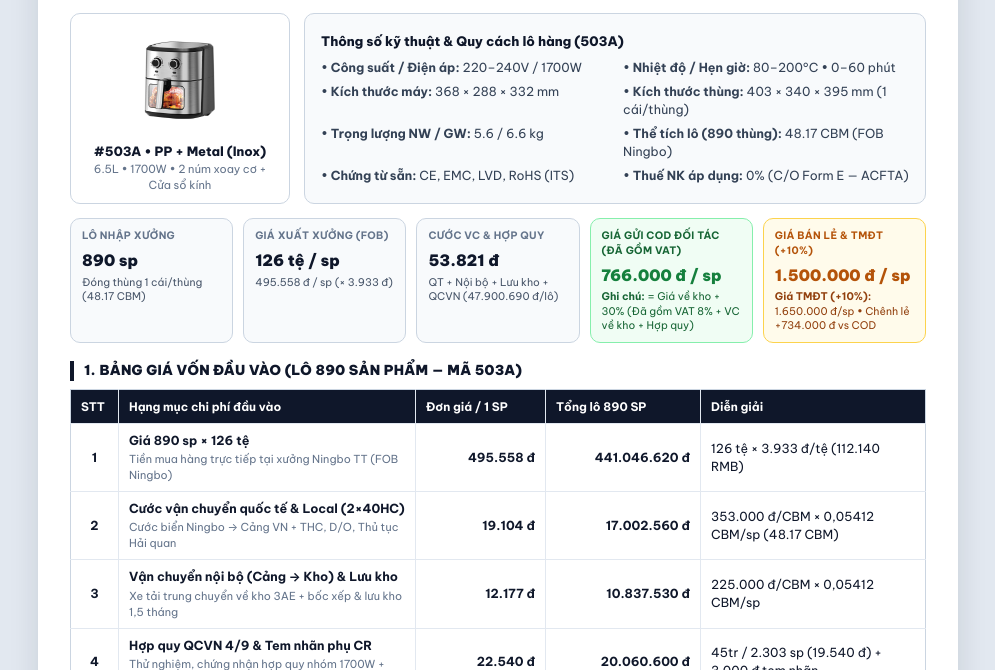
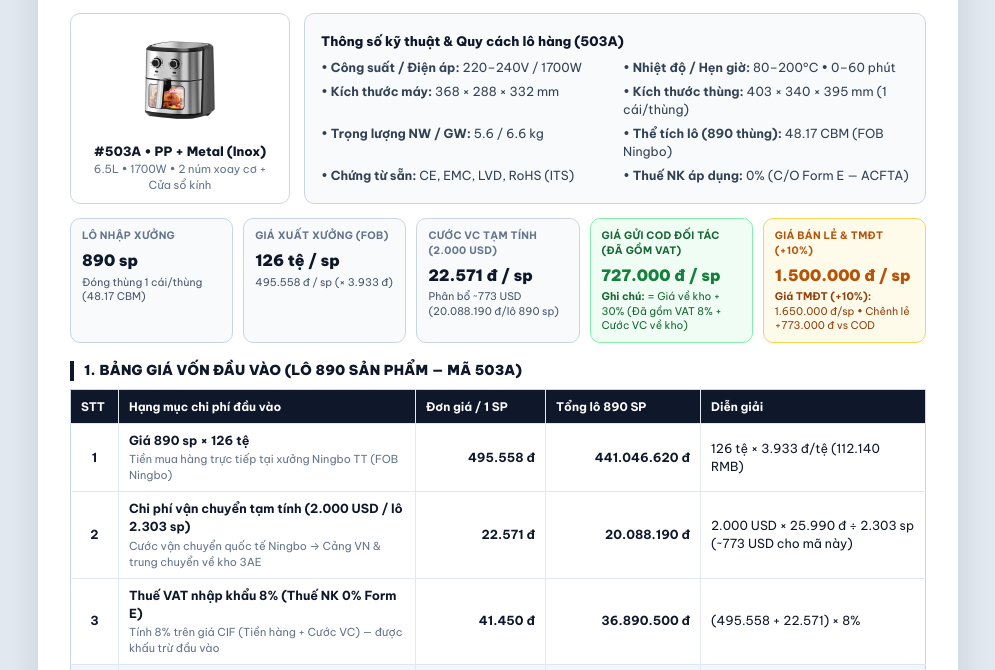
Before and after one commit to duykoolhp1996/gia-dung-thong-minh-3ae, a plain HTML site: page Du_An_Noi_Chien_Ningbo_TT/Bang_Tinh_Gia_PKD_3_Ma.html in a window 1280 px wide. Shown: the part 282-952 px from the top of the page, without its empty margins (142-1137 px from the left). Drawn offline with Linux system fonts and the light colour scheme.

Commit message:
pricing: set flat 2,000 USD shipping and remove QCVN row in 3 SKU PNG sheets

```diff
--- a/Du_An_Noi_Chien_Ningbo_TT/Bang_Tinh_Gia_PKD_3_Ma.html
+++ b/Du_An_Noi_Chien_Ningbo_TT/Bang_Tinh_Gia_PKD_3_Ma.html
@@ -346,11 +346,11 @@
   <script>
     const EXCHANGE_RMB = 3933;
     const EXCHANGE_USD = 25990;
+    const TOTAL_LOT_QTY = 2303;
+    const SHIPPING_TOTAL_USD = 2000; // Tạm tính 2.000 USD cho cả lô 2.303 sp
+    const SHIPPING_TOTAL_VND = SHIPPING_TOTAL_USD * EXCHANGE_USD; // 51.980.000 đ
+    const SHIPPING_PER_UNIT = Math.round(SHIPPING_TOTAL_VND / TOTAL_LOT_QTY); // 22.571 đ/sp
     const CBM_PER_UNIT = 0.05412;
-    const FREIGHT_CIF_PER_CBM = 100280; // Ocean freight ~12.5tr / 124.65 CBM
-    const INTL_LOG_PER_UNIT = Math.round(353000 * CBM_PER_UNIT); // 19.104 đ/sp (2x40HC + Local + HQ)
-    const LOCAL_WH_PER_UNIT = Math.round(225000 * CBM_PER_UNIT); // 12.177 đ/sp (VC nội bộ + Lưu kho 1.5 tháng)
-    const QCVN_LABEL_PER_UNIT = 19540 + 3000; // 22.540 đ/sp (45tr hợp quy / 2.303 sp + 3k tem CR/nhãn phụ)
     const B2C_PRICE = 999000;
 
     const PRODUCTS = [
@@ -406,9 +406,8 @@
       const container = document.getElementById("sheetsContainer");
       container.innerHTML = PRODUCTS.map(p => {
         const fobVnd = p.fobRmb * EXCHANGE_RMB;
-        const cifFreight = Math.round(FREIGHT_CIF_PER_CBM * CBM_PER_UNIT);
-        const vatImport = Math.round((fobVnd + cifFreight) * 0.08);
-        const costExVat = fobVnd + INTL_LOG_PER_UNIT + LOCAL_WH_PER_UNIT + QCVN_LABEL_PER_UNIT;
+        const costExVat = fobVnd + SHIPPING_PER_UNIT;
+        const vatImport = Math.round(costExVat * 0.08);
         const costWithVat = costExVat + vatImport;
 
         // Giá gửi COD đối tác = Giá về kho (+VAT) + 30% (làm tròn nghìn đồng)
@@ -423,13 +422,12 @@
 
         const totalFobRmb = p.qty * p.fobRmb;
         const totalFobVnd = p.qty * fobVnd;
-        const totalIntl = p.qty * INTL_LOG_PER_UNIT;
-        const totalLocal = p.qty * LOCAL_WH_PER_UNIT;
-        const totalQcvn = p.qty * QCVN_LABEL_PER_UNIT;
+        const totalShip = p.qty * SHIPPING_PER_UNIT;
         const totalVatIn = p.qty * vatImport;
         const totalCostWithVat = p.qty * costWithVat;
         const totalCostExVat = p.qty * costExVat;
         const totalCbm = (p.qty * CBM_PER_UNIT).toFixed(2);
+        const allocUsd = ((p.qty / TOTAL_LOT_QTY) * SHIPPING_TOTAL_USD).toFixed(0);
 
         const res3Unit = Math.round(costExVat * 0.03);
         const res5Unit = Math.round(costExVat * 0.05);
@@ -479,14 +477,14 @@
                 <div class="kpi-note">${fmt(fobVnd)} / sp (× ${EXCHANGE_RMB.toLocaleString("vi-VN")} đ)</div>
               </div>
               <div class="kpi-box">
-                <div class="kpi-lbl">Cước VC &amp; Hợp quy</div>
-                <div class="kpi-val">${fmt(INTL_LOG_PER_UNIT + LOCAL_WH_PER_UNIT + QCVN_LABEL_PER_UNIT)}</div>
-                <div class="kpi-note">QT + Nội bộ + Lưu kho + QCVN (${fmt(totalIntl + totalLocal + totalQcvn)}/lô)</div>
+                <div class="kpi-lbl">Cước VC tạm tính (2.000 USD)</div>
+                <div class="kpi-val">${fmt(SHIPPING_PER_UNIT)} / sp</div>
+                <div class="kpi-note">Phân bổ ~${allocUsd} USD (${fmt(totalShip)}/lô ${p.qty} sp)</div>
               </div>
               <div class="kpi-box green">
                 <div class="kpi-lbl">Giá gửi COD đối tác (Đã gồm VAT)</div>
                 <div class="kpi-val">${fmt(codPrice)} / sp</div>
-                <div class="kpi-note"><strong>Ghi chú:</strong> = Giá về kho + 30% (Đã gồm VAT 8% + VC về kho + Hợp quy)</div>
+                <div class="kpi-note"><strong>Ghi chú:</strong> = Giá về kho + 30% (Đã gồm VAT 8% + Cước VC về kho)</div>
               </div>
               <div class="kpi-box amber">
                 <div class="kpi-lbl">Giá bán lẻ &amp; TMĐT (+10%)</div>
@@ -520,42 +518,22 @@
                 <tr>
                   <td class="tc"><strong>2</strong></td>
                   <td>
-                    <div class="item-main">Cước vận chuyển quốc tế &amp; Local (2×40HC)</div>
-                    <div class="item-sub">Cước biển Ningbo → Cảng VN + THC, D/O, Thủ tục Hải quan</div>
+                    <div class="item-main">Chi phí vận chuyển tạm tính (2.000 USD / lô 2.303 sp)</div>
+                    <div class="item-sub">Cước vận chuyển quốc tế Ningbo → Cảng VN &amp; trung chuyển về kho 3AE</div>
                   </td>
-                  <td class="tr"><strong>${fmt(INTL_LOG_PER_UNIT)}</strong></td>
-                  <td class="tr"><strong>${fmt(totalIntl)}</strong></td>
-                  <td>353.000 đ/CBM × 0,05412 CBM/sp (${totalCbm} CBM)</td>
+                  <td class="tr"><strong>${fmt(SHIPPING_PER_UNIT)}</strong></td>
+                  <td class="tr"><strong>${fmt(totalShip)}</strong></td>
+                  <td>2.000 USD × ${EXCHANGE_USD.toLocaleString("vi-VN")} đ ÷ 2.303 sp (~${allocUsd} USD cho mã này)</td>
                 </tr>
                 <tr>
                   <td class="tc"><strong>3</strong></td>
                   <td>
-                    <div class="item-main">Vận chuyển nội bộ (Cảng → Kho) &amp; Lưu kho</div>
-                    <div class="item-sub">Xe tải trung chuyển về kho 3AE + bốc xếp &amp; lưu kho 1,5 tháng</div>
-                  </td>
-                  <td class="tr"><strong>${fmt(LOCAL_WH_PER_UNIT)}</strong></td>
-                  <td class="tr"><strong>${fmt(totalLocal)}</strong></td>
-                  <td>225.000 đ/CBM × 0,05412 CBM/sp</td>
-                </tr>
-                <tr>
-                  <td class="tc"><strong>4</strong></td>
-                  <td>
-                    <div class="item-main">Hợp quy QCVN 4/9 &amp; Tem nhãn phụ CR</div>
-                    <div class="item-sub">Thử nghiệm, chứng nhận hợp quy nhóm 1700W + tem CR &amp; nhãn phụ</div>
-                  </td>
-                  <td class="tr"><strong>${fmt(QCVN_LABEL_PER_UNIT)}</strong></td>
-                  <td class="tr"><strong>${fmt(totalQcvn)}</strong></td>
-                  <td>45tr / 2.303 sp (19.540 đ) + 3.000 đ tem nhãn</td>
-                </tr>
-                <tr>
-                  <td class="tc"><strong>5</strong></td>
-                  <td>
                     <div class="item-main">Thuế VAT nhập khẩu 8% (Thuế NK 0% Form E)</div>
-                    <div class="item-sub">Tính 8% trên giá CIF (Tiền hàng + Cước biển) — được khấu trừ đầu vào</div>
+                    <div class="item-sub">Tính 8% trên giá CIF (Tiền hàng + Cước VC) — được khấu trừ đầu vào</div>
                   </td>
                   <td class="tr"><strong>${fmt(vatImport)}</strong></td>
                   <td class="tr"><strong>${fmt(totalVatIn)}</strong></td>
-                  <td>(${fmt(fobVnd).replace(" đ","")} + ${fmt(cifFreight).replace(" đ","")}) × 8%</td>
+                  <td>(${fmt(fobVnd).replace(" đ","")} + ${fmt(SHIPPING_PER_UNIT).replace(" đ","")}) × 8%</td>
                 </tr>
                 <tr class="row-total">
                   <td class="tc">—</td>
@@ -565,7 +543,7 @@
                   </td>
                   <td class="tr">${fmt(costWithVat)}</td>
                   <td class="tr">${fmt(totalCostWithVat)}</td>
-                  <td style="font-weight:600">Mục (1) + (2) + (3) + (4) + (5)</td>
+                  <td style="font-weight:600">Mục (1) + (2) + (3)</td>
                 </tr>
               </tbody>
             </table>
@@ -585,7 +563,7 @@
                   <td class="tc"><strong>1</strong></td>
                   <td>
                     <div class="item-main">Giá gửi COD đối tác (ĐÃ GỒM 8% VAT)</div>
-                    <div class="item-sub">Đã gồm VC quốc tế, VC nội bộ về kho, lưu kho &amp; hợp quy CR</div>
+                    <div class="item-sub">Đã gồm cước vận chuyển trọn gói về kho 3AE (tạm tính 2.000 USD/lô)</div>
                   </td>
                   <td class="tr"><strong>${fmt(codPrice)}</strong></td>
                   <td><strong>Giá giao đối tác trọn gói (≈ Về kho + 30%)</strong></td>
```
Also changed, not shown: Du_An_Noi_Chien_Ningbo_TT/Bang_Gia_503A-D.png, Du_An_Noi_Chien_Ningbo_TT/Bang_Gia_503A.png, Du_An_Noi_Chien_Ningbo_TT/Bang_Gia_850AST.png.
